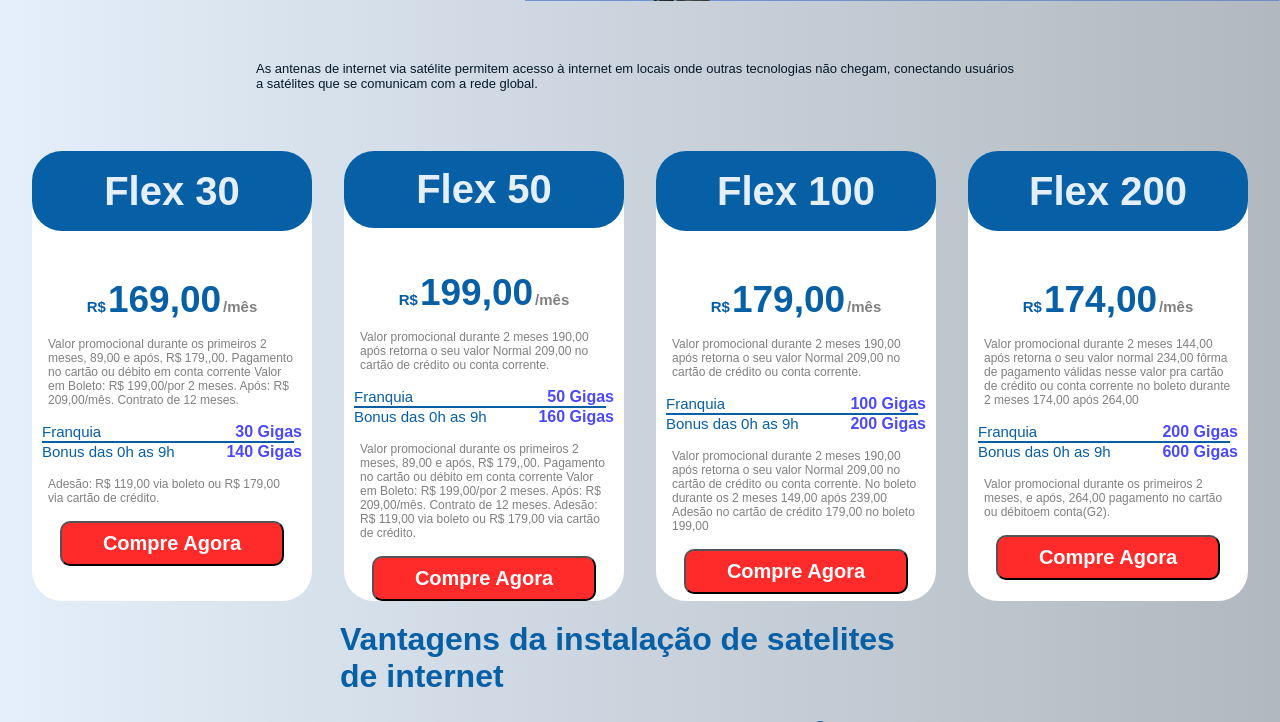
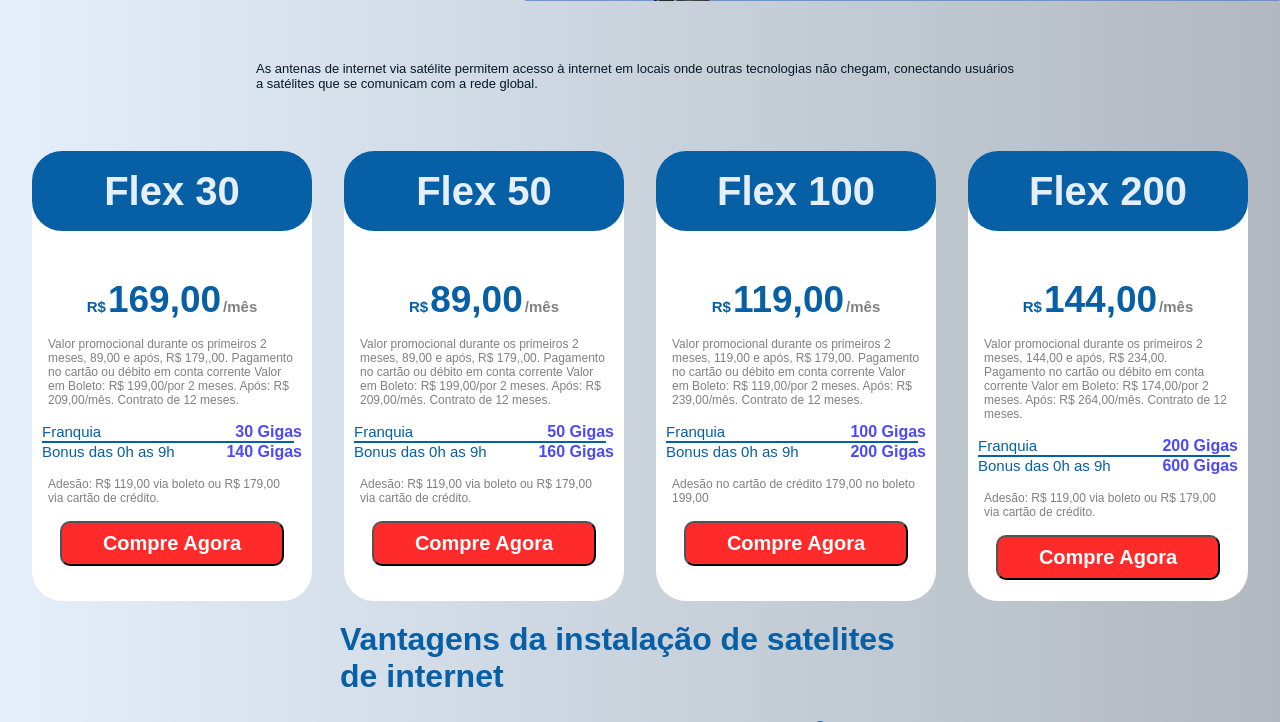
Before and after one commit to GabrielGreapy/Ls-Antenas-Django, a Django app: page / in a window 1280 px wide. Shown: the part 1372-2094 px from the top of the page. Run offline with Django 4.2, Linux system fonts and the light colour scheme.

Commit message:
Correção

```diff
--- a/Nucleo/templates/Nucleo/index.html
+++ b/Nucleo/templates/Nucleo/index.html
@@ -86,7 +86,7 @@
             </div>
             <div class="contrato-preco">
                 <div class="contrato-preco-valor">
-                    R$ 149,00
+                    R$ 89,00
                 </div>
             </div>
             <div class="contrato-botao">
@@ -129,7 +129,7 @@
             </div>
             <div class="contrato-preco">
                 <div class="contrato-preco-valor">
-                    R$ 179,00
+                    R$ 119,00
                 </div>
             </div>
             <div class="contrato-botao">
@@ -174,7 +174,7 @@
             </div>
             <div class="contrato-preco">
                 <div class="contrato-preco-valor">
-                    R$ 204,00
+                    R$ 144,00
                 </div>
             </div>
             <div class="contrato-botao">
@@ -320,12 +320,13 @@
                 <div class="plano">
                     <div class="header-plano"><span>Flex 50</span></div>
                     <div class="preco">
-                        <span>199,00</span>
+                        <span>89,00</span>
                     </div>
                     <div class="detalhes">
                         <span>
-                            Valor promocional durante 2 meses 190,00 após retorna o seu valor
-                            Normal 209,00 no cartão de crédito ou conta corrente.
+                            Valor promocional durante os primeiros 2 meses, 89,00 e após, R$ 179,,00. Pagamento no cartão ou débito em conta corrente
+                            Valor em Boleto: R$ 199,00/por 2 meses. Após: R$ 209,00/mês.
+                            Contrato de 12 meses.
                         </span>
                     </div>
                     <div class="plano-info">
@@ -343,9 +344,6 @@
                     </div>
                     <div class="detalhes">
                         <span>
-                            Valor promocional durante os primeiros 2 meses, 89,00 e após, R$ 179,,00. Pagamento no cartão ou débito em conta corrente
-                            Valor em Boleto: R$ 199,00/por 2 meses. Após: R$ 209,00/mês.
-                            Contrato de 12 meses.
                             Adesão: R$ 119,00 via boleto ou R$ 179,00 via cartão de crédito.
                         </span>
                     </div>
@@ -358,12 +356,13 @@
                 <div class="plano">
                     <div class="header-plano"><span>Flex 100</span></div>
                     <div class="preco">
-                        <span>179,00</span>
+                        <span>119,00</span>
                     </div>
                     <div class="detalhes">
                         <span>
-                            Valor promocional durante 2 meses 190,00 após retorna o seu valor
-                            Normal 209,00 no cartão de crédito ou conta corrente.
+                            Valor promocional durante os primeiros 2 meses, 119,00 e após, R$ 179,00. Pagamento no cartão ou débito em conta corrente
+                            Valor em Boleto: R$ 119,00/por 2 meses. Após: R$ 239,00/mês.
+                            Contrato de 12 meses.
                         </span>
                     </div>
                     <div class="plano-info">
@@ -381,9 +380,6 @@
                     </div>
                     <div class="detalhes">
                         <span>
-                            Valor promocional durante 2 meses 190,00 após retorna o seu valor
-                            Normal 209,00 no cartão de crédito ou conta corrente.
-                            No boleto durante os 2 meses 149,00 após 239,00
                             Adesão no cartão de crédito 179,00 no boleto 199,00
                         </span>
                     </div>
@@ -396,13 +392,13 @@
                 <div class="plano">
                     <div class="header-plano"><span>Flex 200</span></div>
                     <div class="preco">
-                        <span>174,00</span>
+                        <span>144,00</span>
                     </div>
                     <div class="detalhes">
                         <span>
-                            Valor promocional durante 2 meses 144,00 após retorna o seu valor normal 234,00
-                            fôrma de pagamento válidas nesse valor pra cartão de crédito ou conta corrente
-                            no boleto durante 2 meses 174,00 após 264,00
+                            Valor promocional durante os primeiros 2 meses, 144,00 e após, R$ 234,00. Pagamento no cartão ou débito em conta corrente
+                            Valor em Boleto: R$ 174,00/por 2 meses. Após: R$ 264,00/mês.
+                            Contrato de 12 meses.
                         </span>
                     </div>
                     <div class="plano-info">
@@ -420,8 +416,7 @@
                     </div>
                     <div class="detalhes">
                         <span>
-                            Valor promocional durante os primeiros 2 meses, e após,
-                             264,00 pagamento no cartão ou débitoem conta(G2).
+                            Adesão: R$ 119,00 via boleto ou R$ 179,00 via cartão de crédito.
                         </span>
                     </div>
                     <div class="botao">
```
